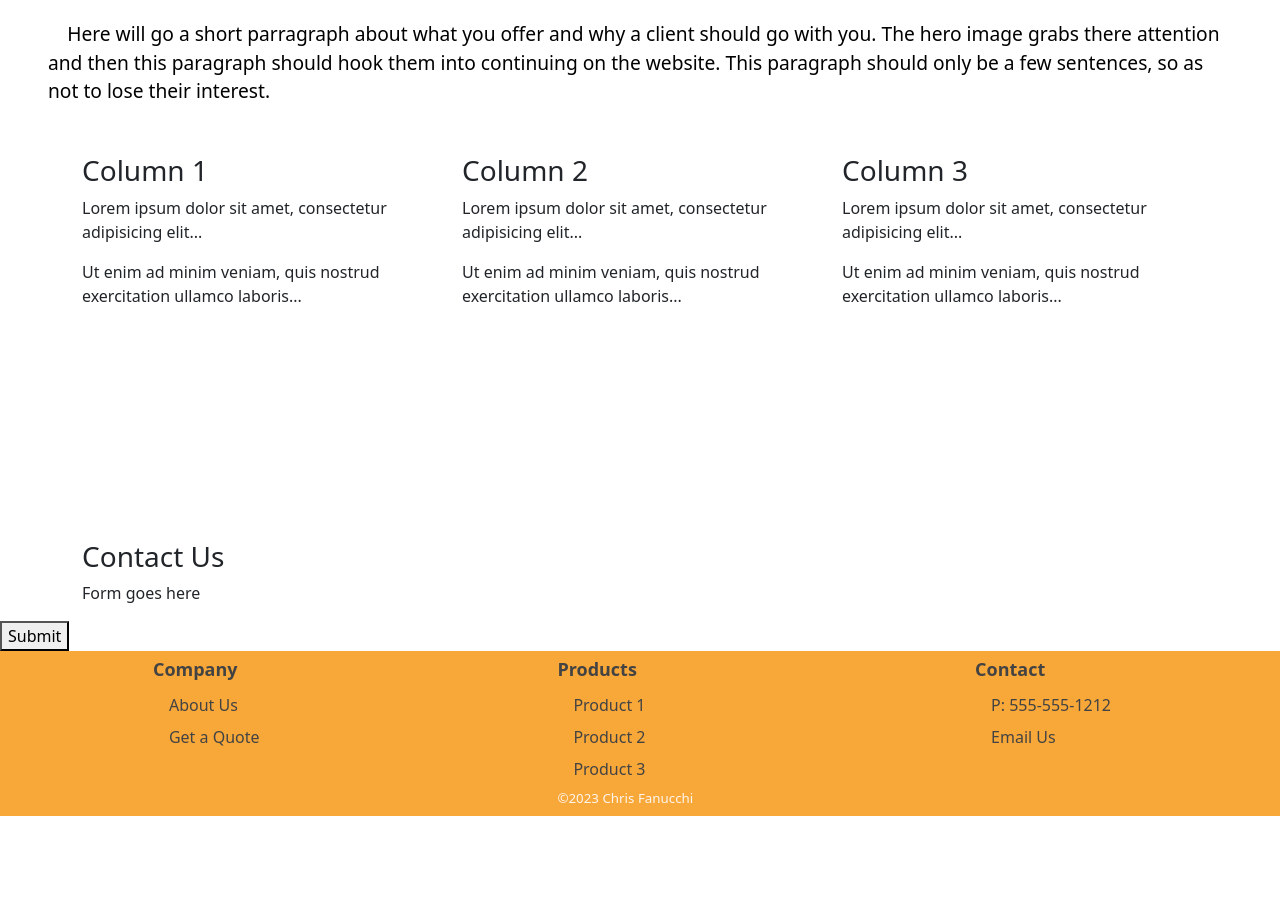
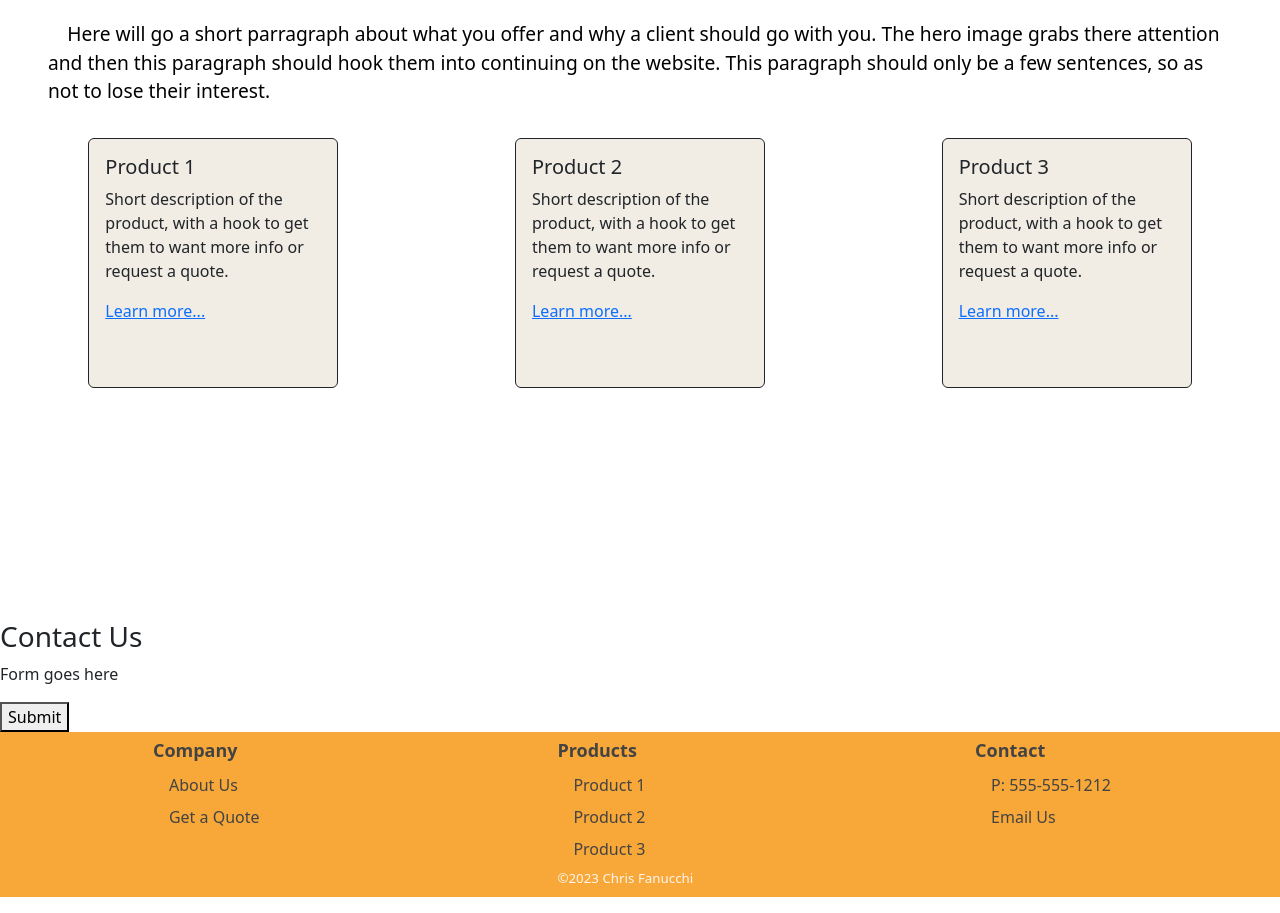
Before and after one commit to Vigilos/InsuranceServices, a Django app: page / in a window 1280 px wide. Shown: the part 498-1411 px from the top of the page. Before the commit the page ends 1314 px from the top, so only its background shows below. Run offline with Django 4.2, Linux system fonts and the light colour scheme; some libraries are stand-ins or nearby versions.

Commit message:
Changed card flex boxes to forced height/width in CSS

```diff
--- a/inssvc/app/static/css/style.css
+++ b/inssvc/app/static/css/style.css
@@ -5,6 +5,13 @@
 }
 .bg-color {
   background-color: #f8a839;
+}
+.bg-card-color {
+  background-color: #f1ece4;
+}
+.card-size {
+  width: 250px;
+  height: 250px
 }
 .navbar a {
   color: #434343;
--- a/inssvc/app/templates/index.html
+++ b/inssvc/app/templates/index.html
@@ -12,24 +12,32 @@
       <p id="main-paragraph">&emsp;Here will go a short parragraph about what you offer and why a client should go with you. The hero image grabs there attention and then this paragraph should hook them into continuing on the website. This paragraph should only be a few sentences, so as not to lose their interest.</p>
   </div>
 
-  <div class="container mt-5">
-    <div class="row">
-      <div class="col-sm-4">
-        <h3>Column 1</h3>
-        <p>Lorem ipsum dolor sit amet, consectetur adipisicing elit...</p>
-        <p>Ut enim ad minim veniam, quis nostrud exercitation ullamco laboris...</p>
-      </div>
-      <div class="col-sm-4">
-        <h3>Column 2</h3>
-        <p>Lorem ipsum dolor sit amet, consectetur adipisicing elit...</p>
-        <p>Ut enim ad minim veniam, quis nostrud exercitation ullamco laboris...</p>
-      </div>
-      <div class="col-sm-4">
-        <h3>Column 3</h3>
-        <p>Lorem ipsum dolor sit amet, consectetur adipisicing elit...</p>
-        <p>Ut enim ad minim veniam, quis nostrud exercitation ullamco laboris...</p>
+  <div class="d-flex flex-wrap flex-sm-row justify-content-around">
+
+    <div class="card m-3 bg-card-color text-dark border-dark card-size">
+      <div class="card-body">
+        <h5 class="card-title">Product 1</h5>
+        <p class="card-text">Short description of the product, with a hook to get them to want more info or request a quote.</p>
+        <a href="{% url 'product1' %}" class="card-link text-primary">Learn more...</a>
       </div>
     </div>
+    <div class="card m-3 bg-card-color text-dark border-dark card-size">
+      <div class="card-body">
+        <h5 class="card-title">Product 2</h5>
+        <p class="card-text">Short description of the product, with a hook to get them to want more info or request a quote.</p>
+        <a href="{% url 'product2' %}" class="card-link text-primary">Learn more...</a>
+      </div>
+    </div>
+    <div class="card m-3 bg-card-color text-dark border-dark card-size">
+      <div class="card-body">
+        <h5 class="card-title">Product 3</h5>
+        <p class="card-text">Short description of the product, with a hook to get them to want more info or request a quote.</p>
+        <a href="{% url 'product3' %}" class="card-link text-primary">Learn more...</a>
+      </div>
+    </div>
+  </div>
+
+  <div>
     <br/><br/><br/><br/><br/><br/><br/><br/><br/>
     <div class="col-sm-4" id="contact-us">
       <h3>Contact Us</h3>
```
